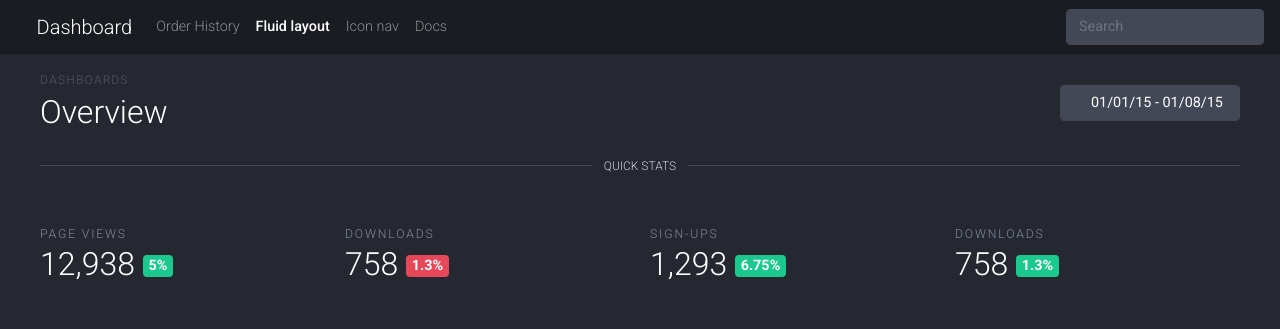
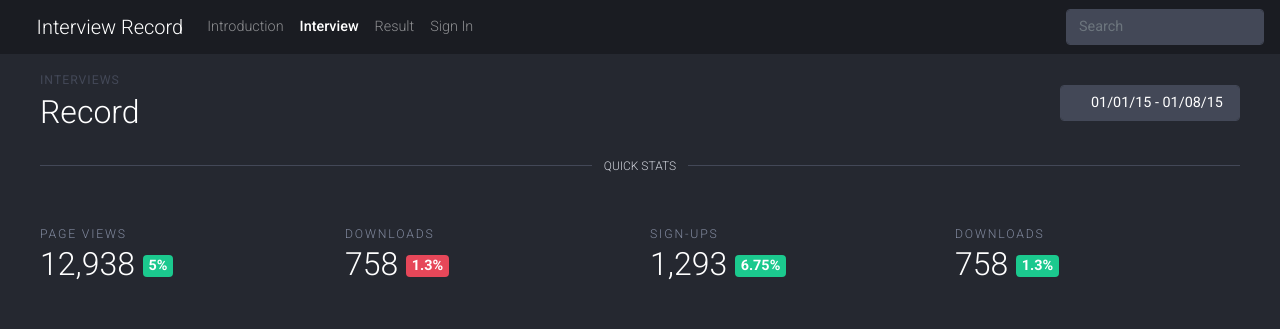
Before and after one commit to daegweon/ai_interview_simulator, a Django app: page /interviews/record/ in a window 1280 px wide. Shown: the top 329 px of the page. Run offline with Django 3.2, Linux system fonts and the light colour scheme; some libraries are stand-ins or nearby versions; some web fonts are replaced.

Commit message:
add interview record page

```diff
--- a/project/templates/project/fluid.html
+++ b/project/templates/project/record.html
@@ -33,9 +33,9 @@
   <body class="axs">
 
   <nav class="ci pl adm ps tn app-navbar">
-      <a class="pg" href="../fluid.html">
+      <a class="pg" href="#record">
         <span class="bv bhc axt"></span>
-        Dashboard
+        Interview Record
       </a>
 
       <button
@@ -52,16 +52,16 @@
       <div class="collapse pi" id="navbarResponsive">
         <ul class="nav navbar-nav ahm">
           <li class="pa">
-            <a class="oy" href="../order-history/index.html">Order History</a>
+            <a class="oy" href="#introduction">Introduction</a>
           </li>
           <li class="pa active">
-            <a class="oy" href="../fluid/index.html">Fluid layout</a>
+            <a class="oy" href="#interview">Interview</a>
           </li>
           <li class="pa">
-            <a class="oy" href="../icon-nav/index.html">Icon nav</a>
+            <a class="oy" href="#result">Result</a>
           </li>
           <li class="pa">
-            <a class="oy" href="../docs/index.html">Docs</a>
+            <a class="oy" href="#signin">Sign In</a>
           </li>
         </ul>
 
@@ -74,8 +74,8 @@
   <div class="dg ayk">
     <div class="bqn afg">
       <div class="bqo">
-        <h6 class="bqq">Dashboards</h6>
-        <h2 class="bqp">Overview</h2>
+        <h6 class="bqq">Interviews</h6>
+        <h2 class="bqp">Record</h2>
       </div>
 
     <div class="on bqr">
@@ -178,14 +178,13 @@
 <div class="pe">
   <div role="tabpanel" class="pf active" id="sales">
     <div class="bst">
-       <canvas
+      <canvas
         class="bpt"
         width="600" height="350"
         data-chart="line"
         data-dataset="[[2500, 3300, 2512, 2775, 2498, 3512, 2925, 4275, 3507, 3825, 3445, 3985]]"
         data-labels="['','Aug 29','','','Sept 5','','','Sept 12','','','Sept 19','']"
-        data-dark="true">
-      </canvas>
+        data-dark="true"></canvas>
     </div>
   </div>
 
@@ -198,8 +197,7 @@
         data-dark="true"
         data-labels="['August','September','October','November','December','January','February']"
         data-dataset="[[65, 59, 80, 81, 56, 55, 40], [28, 48, 40, 19, 86, 27, 90]]"
-        data-dataset-options="[{label: 'First dataset'}, {label: 'Second dataset'}]">
-      </canvas>
+        data-dataset-options="[{label: 'First dataset'}, {label: 'Second dataset'}]"></canvas>
     </div>
   </div>
 
@@ -210,12 +208,10 @@
           <canvas
             class="bps"
             width="200" height="200"
-
             data-chart="doughnut"
             data-dataset="[230, 130]"
             data-dataset-options="{ borderColor: '#252830', backgroundColor: ['#1ca8dd', '#1bc98e'] }"
-            data-labels="['Returning', 'New']">
-          </canvas>
+            data-labels="['Returning', 'New']"></canvas>
         </div>
         <strong class="awy">Traffic</strong>
         <h3>New vs Returning</h3>
@@ -228,8 +224,7 @@
             data-chart="doughnut"
             data-dataset="[330,30]"
             data-dataset-options="{ borderColor: '#252830', backgroundColor: ['#1ca8dd', '#1bc98e'] }"
-            data-labels="['Returning', 'New']">
-          </canvas>
+            data-labels="['Returning', 'New']"></canvas>
         </div>
         <strong class="awy">Revenue</strong>
         <h3>New vs Recurring</h3>
@@ -242,8 +237,7 @@
             data-chart="doughnut"
             data-dataset="[100,260]"
             data-dataset-options="{ borderColor: '#252830', backgroundColor: ['#1ca8dd', '#1bc98e'] }"
-            data-labels="['Referrals', 'Direct']">
-          </canvas>
+            data-labels="['Referrals', 'Direct']"></canvas>
         </div>
         <strong class="awy">Traffic</strong>
         <h3>Direct vs Referrals</h3>
@@ -445,11 +439,9 @@
     <a href="#" class="ce nr ags">View all pages</a>
   </div>
 </div>
-
   </div>
-
     <script src="../../static/js/jquery.min.js"></script>
-    <script src="../../js/popper.min.js"></script>
+    <script src="../../static/js/popper.min.js"></script>
     <script src="../../static/js/chart.js"></script>
     <script src="../../static/js/tablesorter.min.js"></script>
     <script src="../../static/js/toolkit.js"></script>
--- a/project/views.py
+++ b/project/views.py
@@ -78,4 +78,4 @@ def getTestResultPage(request):
     return render(request,'project/main.html',{})
 
 def getRecordPage(request):
-    return render(request,'project/fluid.html',{})
+    return render(request,'project/record.html',{})
```
